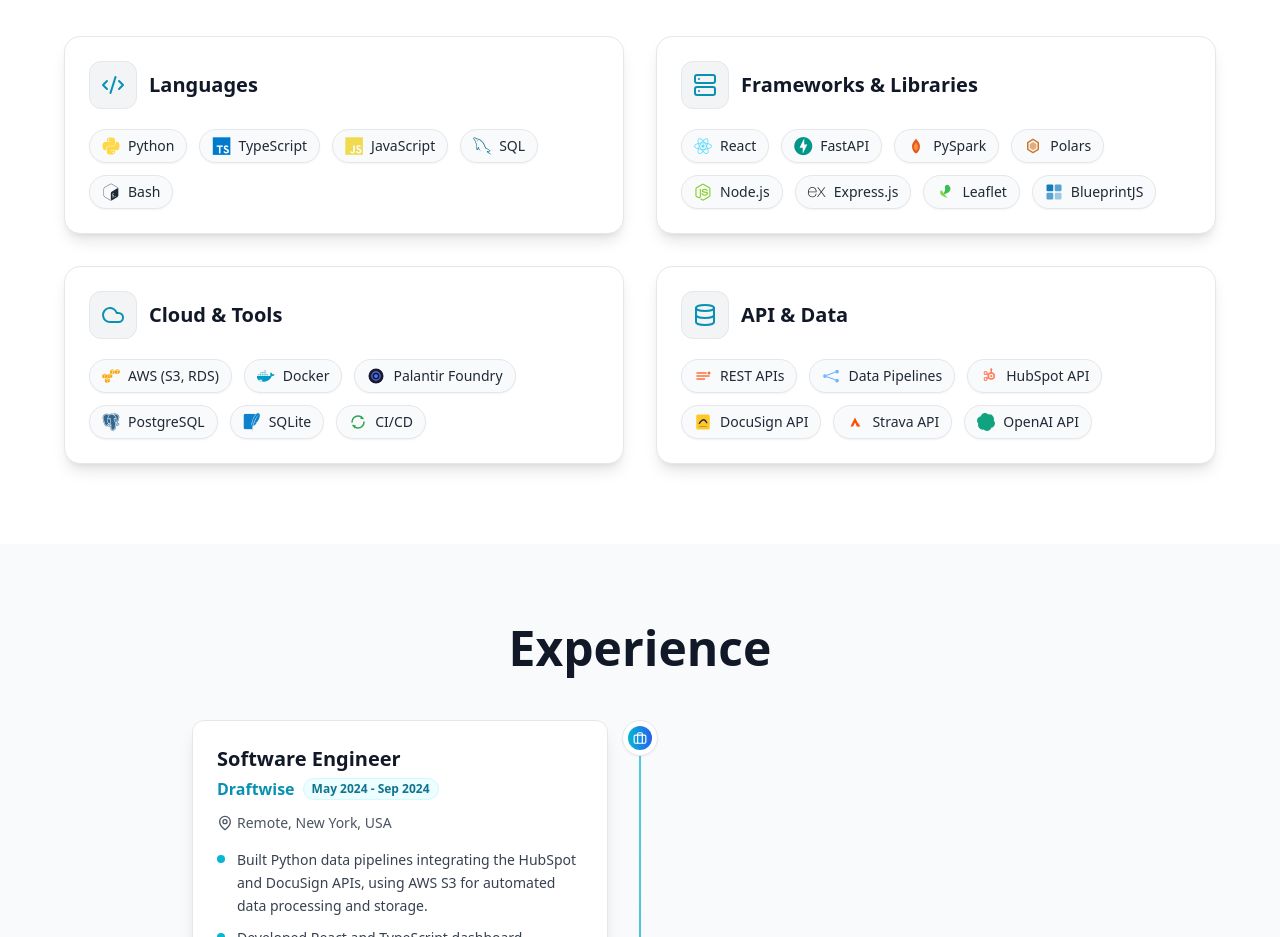
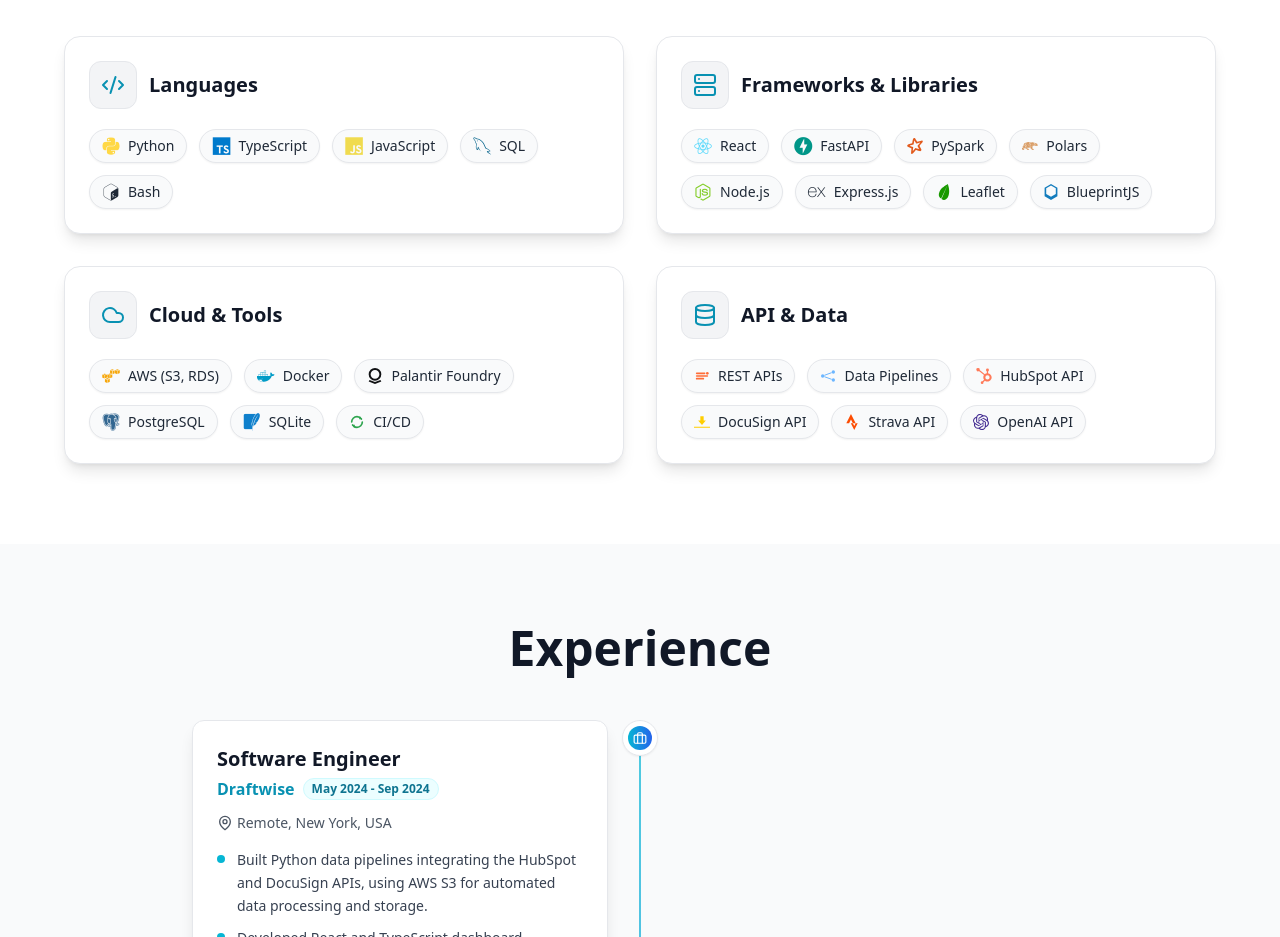
Before and after one commit to alpatamerr/personal-portfolio, a React (Vite) app: page / in a window 1280 px wide. Shown: the part 1500-2437 px from the top of the page. Built offline with nearby package versions, Linux system fonts and the light colour scheme.

Commit message:
feat: replace custom SVG icons with react-icons Simple Icons

```diff
--- a/package.json
+++ b/package.json
@@ -14,7 +14,8 @@
     "@supabase/supabase-js": "^2.57.4",
     "lucide-react": "^0.344.0",
     "react": "^18.3.1",
-    "react-dom": "^18.3.1"
+    "react-dom": "^18.3.1",
+    "react-icons": "^5.7.0"
   },
   "devDependencies": {
     "@eslint/js": "^9.9.1",
--- a/src/components/Skills.tsx
+++ b/src/components/Skills.tsx
@@ -1,5 +1,15 @@
 import { skillCategories } from '../data/portfolio';
 import { Code2, Server, Cloud, Database } from 'lucide-react';
+import {
+  SiStrava,
+  SiOpenai,
+  SiLeaflet,
+  SiHubspot,
+  SiDocusign,
+  SiApachespark,
+  SiPolars,
+  SiPalantir,
+} from 'react-icons/si';
 
 function getCategoryIcon(title: string) {
   const name = title.toLowerCase();
@@ -38,80 +48,61 @@
   return null;
 }
 
-function getCustomIcon(skillName: string): JSX.Element | null {
+function getSimpleIcon(skillName: string): JSX.Element | null {
   const key = skillName.toLowerCase();
 
   if (key === 'pyspark' || key.includes('spark')) {
+    return <SiApachespark size={16} color="#E25A1C" />;
+  }
+  if (key === 'polars') {
+    return <SiPolars size={16} color="#CD792C" />;
+  }
+  if (key === 'leaflet') {
+    return <SiLeaflet size={16} color="#199900" />;
+  }
+  if (key === 'blueprintjs') {
     return (
-      <svg width="18" height="18" viewBox="0 0 100 100" aria-hidden="true">
-        <path d="M50 8C42 22 28 32 28 52c0 18 10 36 22 40 12-4 22-22 22-40 0-20-14-30-22-44z" fill="#E25A1C"/>
-        <path d="M50 30c-4 8-12 13-12 24 0 9 5 18 12 21 7-3 12-12 12-21 0-11-8-16-12-24z" fill="#FF8C42"/>
+      <svg width="16" height="16" viewBox="0 0 24 24" aria-hidden="true">
+        <path d="M12 0L2.4 5.6v12.8L12 24l9.6-5.6V5.6L12 0zm0 2.3l7.2 4.2v8.4L12 19.1l-7.2-4.2V6.5L12 2.3z" fill="#137CBD"/>
       </svg>
     );
   }
-
-  if (key === 'polars') {
-    return (
-      <svg width="18" height="18" viewBox="0 0 24 24" aria-hidden="true">
-        <path d="M12 2L4 7v10l8 5 8-5V7l-8-5zm0 2.3L18 8v8l-6 3.7L6 16V8l6-3.7z" fill="#CD792C"/>
-        <path d="M12 6.5L7.5 9.2v5.6l4.5 2.7 4.5-2.7V9.2L12 6.5z" fill="#CD792C" opacity="0.6"/>
-      </svg>
-    );
+  if (key === 'palantir foundry' || key.includes('palantir')) {
+    return <SiPalantir size={16} color="#101113" />;
   }
-
-  if (key === 'leaflet') {
-    return (
-      <svg width="18" height="18" viewBox="0 0 24 24" aria-hidden="true">
-        <path d="M17.5 3.5C15 1 11 3 12 7c1 4-3 8-3 8s6-1 8.5-3.5c2.5-2.5 2.5-5.5 0-8z" fill="#3BBD54"/>
-        <path d="M6.5 10C5 11.5 5 14 7 16c2 2 8 4 8 4s-3-5-5-7-2.5-4-3.5-3z" fill="#82D850"/>
-      </svg>
-    );
+  if (key.includes('hubspot')) {
+    return <SiHubspot size={16} color="#FF7A59" />;
   }
-
-  if (key === 'blueprintjs') {
-    return (
-      <svg width="18" height="18" viewBox="0 0 24 24" aria-hidden="true">
-        <rect x="2" y="2" width="9" height="9" rx="1.5" fill="#137CBD"/>
-        <rect x="13" y="2" width="9" height="9" rx="1.5" fill="#137CBD" opacity="0.7"/>
-        <rect x="2" y="13" width="9" height="9" rx="1.5" fill="#137CBD" opacity="0.7"/>
-        <rect x="13" y="13" width="9" height="9" rx="1.5" fill="#137CBD" opacity="0.4"/>
-      </svg>
-    );
+  if (key.includes('docusign')) {
+    return <SiDocusign size={16} color="#FFCE00" />;
   }
-
-  if (key === 'palantir foundry' || key.includes('palantir')) {
-    return (
-      <svg width="18" height="18" viewBox="0 0 24 24" aria-hidden="true">
-        <circle cx="12" cy="12" r="10" fill="#1A1A2E"/>
-        <circle cx="12" cy="12" r="5.5" fill="none" stroke="#4F77FF" strokeWidth="1.5"/>
-        <circle cx="12" cy="12" r="2.5" fill="#4F77FF"/>
-      </svg>
-    );
+  if (key.includes('strava')) {
+    return <SiStrava size={16} color="#FC4C02" />;
   }
-
+  if (key.includes('openai')) {
+    return <SiOpenai size={16} color="#412991" />;
+  }
   if (key === 'ci/cd') {
     return (
-      <svg width="18" height="18" viewBox="0 0 24 24" fill="none" aria-hidden="true">
-        <path d="M4 12c0-4.4 3.6-8 8-8 2.8 0 5.2 1.4 6.6 3.5" stroke="#2DA44E" strokeWidth="2" strokeLinecap="round"/>
-        <path d="M20 12c0 4.4-3.6 8-8 8-2.8 0-5.2-1.4-6.6-3.5" stroke="#2DA44E" strokeWidth="2" strokeLinecap="round"/>
+      <svg width="16" height="16" viewBox="0 0 24 24" fill="none" aria-hidden="true">
+        <path d="M4 12c0-4.4 3.6-8 8-8 2.8 0 5.2 1.4 6.6 3.5" stroke="#2DA44E" strokeWidth="2.5" strokeLinecap="round"/>
+        <path d="M20 12c0 4.4-3.6 8-8 8-2.8 0-5.2-1.4-6.6-3.5" stroke="#2DA44E" strokeWidth="2.5" strokeLinecap="round"/>
         <path d="M16.5 3.5L19 7.5l-4 .5" fill="#2DA44E"/>
         <path d="M7.5 20.5L5 16.5l4-.5" fill="#2DA44E"/>
       </svg>
     );
   }
-
   if (key === 'rest apis' || key.includes('rest api')) {
     return (
-      <svg width="18" height="18" viewBox="0 0 24 24" aria-hidden="true">
-        <path d="M4 8h12M4 12h16M4 16h10" stroke="#FF6C37" strokeWidth="2" strokeLinecap="round"/>
+      <svg width="16" height="16" viewBox="0 0 24 24" aria-hidden="true">
+        <path d="M4 8h12M4 12h16M4 16h10" stroke="#FF6C37" strokeWidth="2.5" strokeLinecap="round"/>
         <circle cx="20" cy="8" r="2" fill="#FF6C37"/>
       </svg>
     );
   }
-
   if (key === 'data pipelines' || key.includes('pipeline')) {
     return (
-      <svg width="18" height="18" viewBox="0 0 24 24" fill="none" aria-hidden="true">
+      <svg width="16" height="16" viewBox="0 0 24 24" fill="none" aria-hidden="true">
         <circle cx="4" cy="12" r="2.5" fill="#6CB6FF"/>
         <circle cx="20" cy="6" r="2.5" fill="#6CB6FF"/>
         <circle cx="20" cy="18" r="2.5" fill="#6CB6FF"/>
@@ -119,52 +110,9 @@
       </svg>
     );
   }
-
-  if (key.includes('hubspot')) {
-    return (
-      <svg width="18" height="18" viewBox="0 0 24 24" aria-hidden="true">
-        <circle cx="15" cy="12" r="4" fill="none" stroke="#FF7A59" strokeWidth="2"/>
-        <circle cx="15" cy="12" r="1.5" fill="#FF7A59"/>
-        <line x1="15" y1="4" x2="15" y2="8" stroke="#FF7A59" strokeWidth="2" strokeLinecap="round"/>
-        <circle cx="15" cy="3" r="1.5" fill="#FF7A59"/>
-        <line x1="9" y1="9" x2="11" y2="10.5" stroke="#FF7A59" strokeWidth="1.5" strokeLinecap="round"/>
-        <circle cx="7.5" cy="8" r="2" fill="none" stroke="#FF7A59" strokeWidth="1.5"/>
-        <line x1="9" y1="15" x2="11" y2="13.5" stroke="#FF7A59" strokeWidth="1.5" strokeLinecap="round"/>
-        <circle cx="7.5" cy="16" r="2" fill="none" stroke="#FF7A59" strokeWidth="1.5"/>
-      </svg>
-    );
-  }
-
-  if (key.includes('docusign')) {
-    return (
-      <svg width="18" height="18" viewBox="0 0 24 24" aria-hidden="true">
-        <rect x="3" y="2" width="18" height="20" rx="2" fill="#FFC829"/>
-        <path d="M7 14c2-3 4-5 6-5s3 2 4 4" stroke="#1B2A4E" strokeWidth="1.8" strokeLinecap="round" fill="none"/>
-        <line x1="7" y1="18" x2="17" y2="18" stroke="#1B2A4E" strokeWidth="1" opacity="0.4"/>
-      </svg>
-    );
-  }
-
-  if (key.includes('strava')) {
-    return (
-      <svg width="18" height="18" viewBox="0 0 24 24" aria-hidden="true">
-        <path d="M6 18L12 6l6 12h-3.5L12 12.5 9.5 18H6z" fill="#FC4C02"/>
-        <path d="M14.5 18l2.5-5 2.5 5h-5z" fill="#FC4C02" opacity="0.6"/>
-      </svg>
-    );
-  }
-
-  if (key.includes('openai')) {
-    return (
-      <svg width="18" height="18" viewBox="0 0 24 24" aria-hidden="true">
-        <path d="M22.28 9.82a5.98 5.98 0 0 0-.52-4.91 6.05 6.05 0 0 0-6.51-2.9A6.07 6.07 0 0 0 4.98 4.18a5.98 5.98 0 0 0-4 2.9 6.05 6.05 0 0 0 .74 7.1 5.98 5.98 0 0 0 .51 4.91 6.05 6.05 0 0 0 6.51 2.9A5.98 5.98 0 0 0 13.26 24a6.06 6.06 0 0 0 5.77-4.21 5.99 5.99 0 0 0 4-2.9 6.06 6.06 0 0 0-.75-7.07z" fill="#10a37f"/>
-      </svg>
-    );
-  }
-
   if (key.includes('json schema') || key.includes('webhook')) {
     return (
-      <svg width="18" height="18" viewBox="0 0 24 24" aria-hidden="true">
+      <svg width="16" height="16" viewBox="0 0 24 24" aria-hidden="true">
         <path d="M5 3h2v2H5v5a2 2 0 0 1-2 2 2 2 0 0 1 2 2v5h2v2H5c-1.07-.27-2-.9-2-2v-4a2 2 0 0 0-2-2H0v-2h1a2 2 0 0 0 2-2V5a2 2 0 0 1 2-2zm14 0a2 2 0 0 1 2 2v4a2 2 0 0 0 2 2h1v2h-1a2 2 0 0 0-2 2v4a2 2 0 0 1-2 2h-2v-2h2v-5a2 2 0 0 1 2-2 2 2 0 0 1-2-2V5h-2V3h2z" fill="#F7DF1E"/>
       </svg>
     );
@@ -201,7 +149,7 @@
                 <div className="flex flex-wrap gap-3">
                   {category.skills.map((skill, skillIndex) => {
                     const iconClass = getDeviconClass(skill.name);
-                    const custom = getCustomIcon(skill.name);
+                    const custom = getSimpleIcon(skill.name);
                     return (
                       <span
                         key={skillIndex}
```
Also changed, not shown: 1 other file (tests, documents, lock files or other folders).
